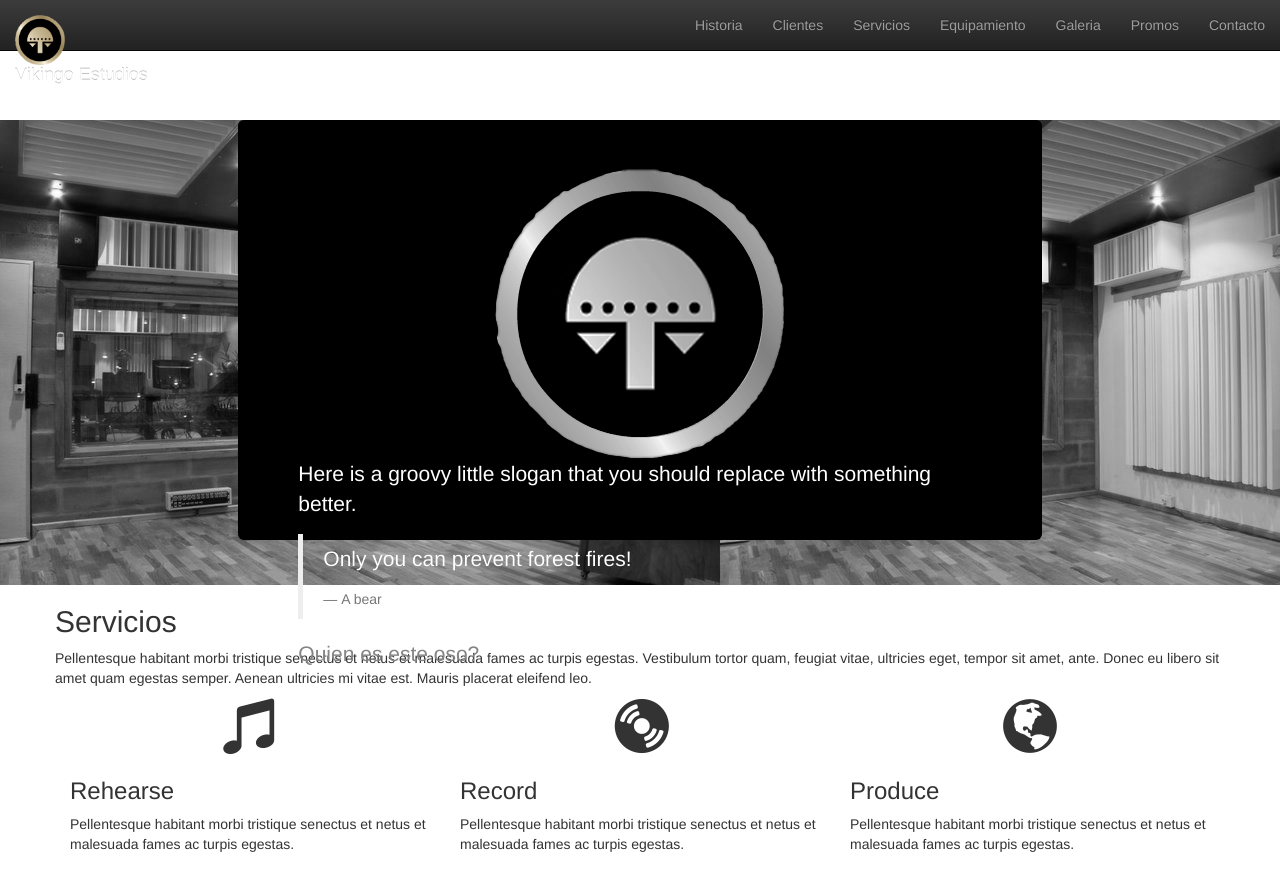
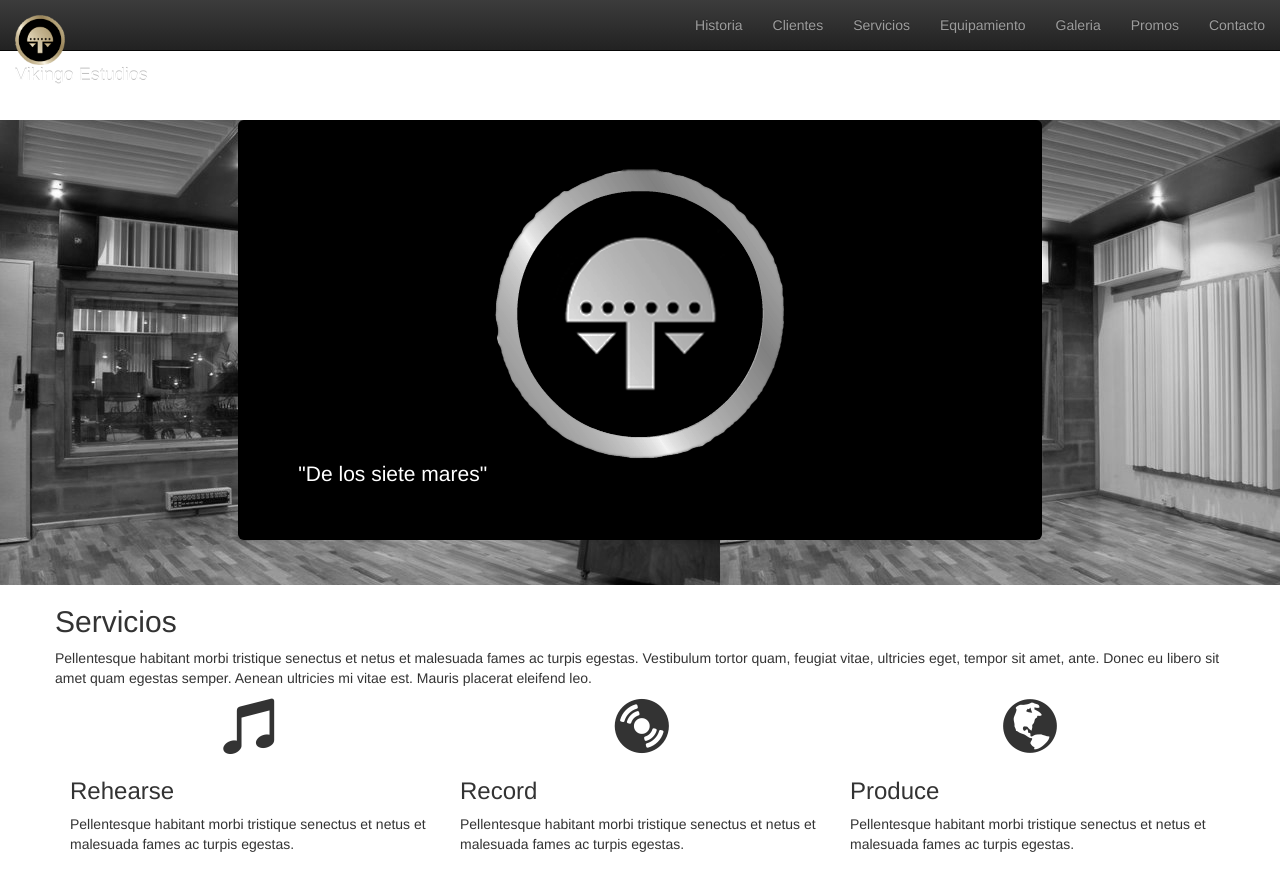
Before and after one commit to ryan258/vikingo, a Jekyll site: the page built from index.html, in a window 1280 px wide and 900 px high. Shown: the top 891 px of the window. Built offline with Jekyll 4.4.1, drawn with Linux system fonts in a browser that asks for light colours; nearby versions of some CDN libraries.

Commit message:
Update slogan
to: De los siete mares

```diff
--- a/index.html
+++ b/index.html
@@ -9,12 +9,7 @@ layout: default
 			<div class="col-md-8 col-md-offset-2">
 				<div class="jumbotron">
 					<div class="logo-v text-center"><img src="{{site.baseurl}}/img/vikingo-logo.png"></div>
-					<p>Here is a groovy little slogan that you should replace with something better.</p>
-					<blockquote>
-						<p>Only you can prevent forest fires!</p>
-						<footer>A bear</footer>
-					</blockquote>
-					<p><a href="#">Quien es este oso?</a></p>
+					<p class="slogan">"De los siete mares"</p>
 				</div>
 			</div>
 	</div>
```
Also changed, not shown: 2 other files.
